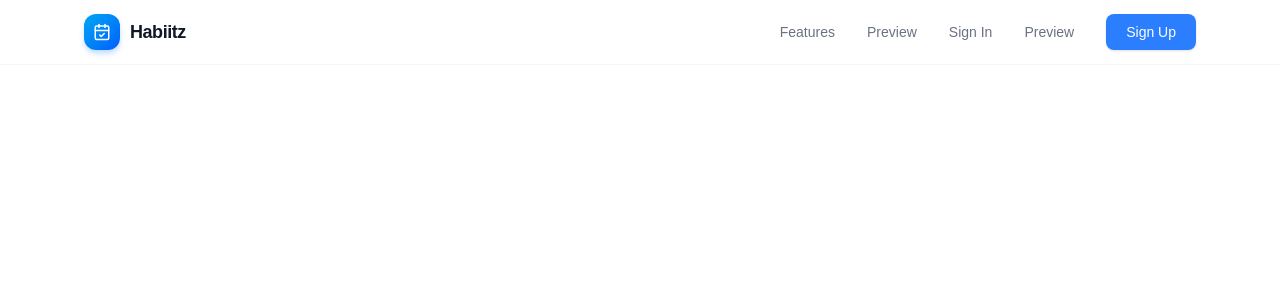
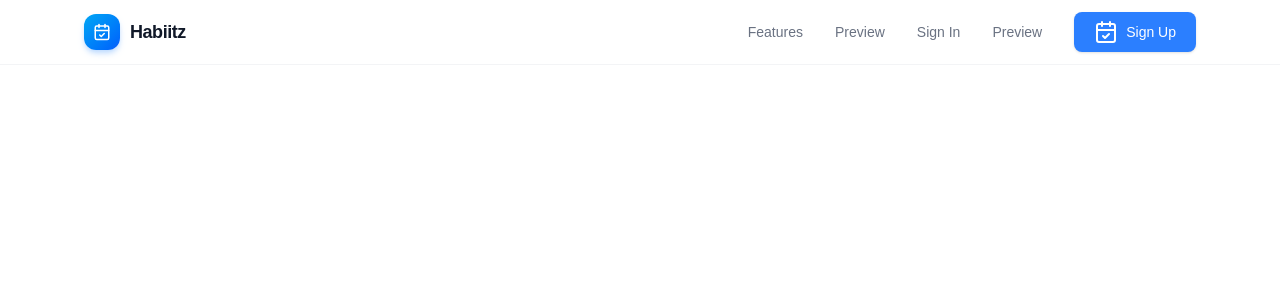
Before and after one commit to ereibor/habiitz-frontend, a Next.js app: page / in a window 1280 px wide. Shown: the top 300 px of the page. Built offline with nearby package versions, Linux system fonts and the light colour scheme.

Commit message:
add icon props to button

```diff
--- a/app/components/Button.tsx
+++ b/app/components/Button.tsx
@@ -1,12 +1,16 @@
 "use client";
 import { useRouter } from "next/navigation";
+import React, { ReactNode } from "react";
 
 interface ButtonProps {
   label: string;
-  color?: string; // Tailwind classes
+  color?: string;
   type?: "button" | "submit" | "reset";
   onClick?: () => void;
-  href?: string; // for routing
+  href?: string;
+
+  leftIcon?: ReactNode;
+  rightIcon?: ReactNode;
 }
 
 const Button = ({
@@ -15,6 +19,8 @@ const Button = ({
   type = "button",
   onClick,
   href,
+  leftIcon,
+  rightIcon,
 }: ButtonProps) => {
   const router = useRouter();
 
@@ -32,9 +38,13 @@ const Button = ({
     <button
       type={type}
       onClick={handleClick}
-      className={`px-5 py-2 rounded-lg text-white text-sm font-medium transition-colors shadow-sm cursor-pointer ${color}`}
+      className={`flex items-center justify-center gap-2 px-5 py-2 rounded-lg text-white text-sm font-medium transition-colors shadow-sm cursor-pointer ${color}`}
     >
-      {label}
+      {leftIcon && <span className="flex items-center">{leftIcon}</span>}
+
+      <span>{label}</span>
+
+      {rightIcon && <span className="flex items-center">{rightIcon}</span>}
     </button>
   );
 };
--- a/app/components/NavBar.tsx
+++ b/app/components/NavBar.tsx
@@ -41,7 +41,11 @@ const NavBar = () => {
             Preview
           </Link>
 
-          <Button label="Sign Up" type="submit" />
+          <Button
+            label="Sign Up"
+            type="submit"
+            leftIcon={<CalendarCheckIcon />}
+          />
         </div>
       </div>
     </nav>
```
